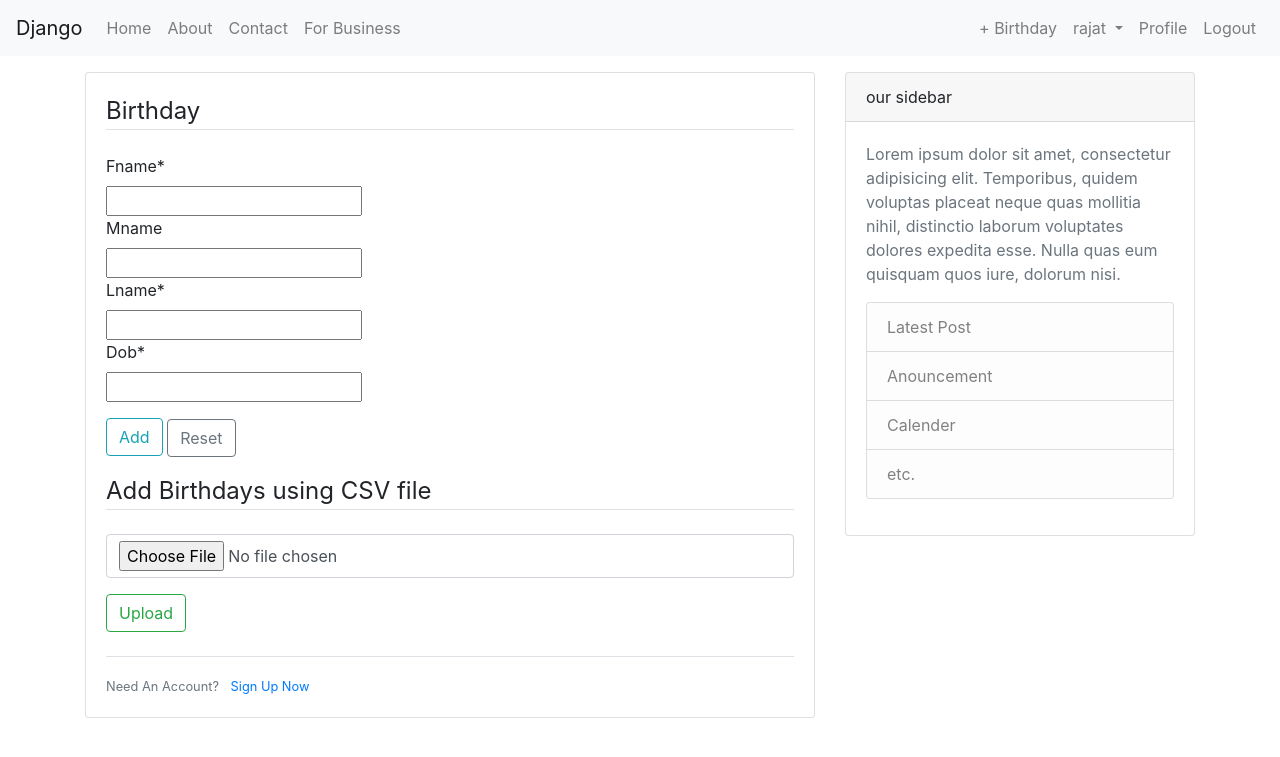
After one commit to SHUBHAM-HARINKHEDE/BReminder, a Django app: page /add_birtday/ in a window 1280 px wide. The commit adds this page. Shown: the top 757 px of the page. Run offline with Django 3.2, Linux system fonts and the light colour scheme; a user stored in the database is signed in; some libraries are stand-ins or nearby versions.

Commit message:
upcomming query

```diff
--- a/BirtdayReminder/urls.py
+++ b/BirtdayReminder/urls.py
@@ -64,8 +64,9 @@ urlpatterns = [
         name='password_change_done'),
 
     path('profile/', user_views.profile , name='profile'),
-
     path('home/', user_views.home , name='home'),
+    path('add_birtday/', user_views.add_birthday , name='add_birthday'),
+    path('home/upload_csv', user_views.upload_csv , name='upload_csv'),
     path('home/', user_views.home , name='about'),
     path('home/', user_views.home , name='contact'),
     path('home/', user_views.home , name='c-index'),
--- /dev/null
+++ b/birthday.csv
@@ -0,0 +1,4 @@
+first name,middel name,last name,date of birth
+Dikshita,,Bagade,1995-10-24
+Mohit,,Kosekar,1996-07-19
+Prathamesh,,Shaharkar,1996-12-20
--- a/user/forms.py
+++ b/user/forms.py
@@ -1,6 +1,6 @@
 from django import forms
 from django.contrib.auth.models import User
-from .models import Profile#,Education,Skill
+from .models import Profile,Birthday
 from django.contrib.auth.forms import UserCreationForm
 from django.forms import modelformset_factory
 
@@ -22,13 +22,13 @@ class ProfileUpdateForm(forms.ModelForm):
     class Meta:
         model = Profile
         fields = ['mobile','whatsapp_number','image']
+
+class BirthdayAddForm(forms.ModelForm):
+    class Meta:
+        model = Birthday
+        fields = ['fname','mname','lname','dob']
+
 '''
-class EducationAddForm(forms.ModelForm):
-    class Meta:
-        model = Education
-        fields = ['college','board','qualification','grade']
-
-
 class SkillAddForm(forms.ModelForm):
     class Meta:
         model=Skill
--- a/user/models.py
+++ b/user/models.py
@@ -22,14 +22,15 @@ class Profile(models.Model):
             img.save(self.image.path)
 
 class Birthday(models.Model):
+    user=models.ForeignKey(User,on_delete=models.CASCADE)
     fname=models.CharField(max_length=50)
-    mname=models.CharField(max_length=50,null=True)
+    mname=models.CharField(max_length=50,null=True,blank=True)
     lname=models.CharField(max_length=50)
     dob=models.DateField(auto_now=False)
 
 
     def __str__(self):
-        return self.fname+self.mname+self.lname
+        return str(self.fname or '')+str(self.mname or '')+str(self.lname or '')
 
     class Meta:
         managed = True
--- /dev/null
+++ b/user/templates/user/add_birtday.html
@@ -0,0 +1,40 @@
+{% extends 'user/base.html' %}
+{% load crispy_forms_tags %}
+{% block content %}
+	<div class="card">
+		<div class="card-body">
+			<form action="" method="POST">
+		        {% csrf_token %}
+		        <fieldset class="form-group">
+		        	<legend class="border-bottom mb-4">Birthday</legend>
+		        	{{ form | crispy }}
+		        </fieldset>
+		        <div class="form-group">
+		        	<button class="btn btn-outline-info" type="submit">Add</button>
+					<small class="text-muted">
+						<button class="btn btn-outline-secondary" type="reset">Reset</button>
+					</small>
+		        </div>
+			</form>
+
+
+            <div>
+			<form action="{% url 'upload_csv' %}", method="POST", enctype="multipart/form-data">
+				{% csrf_token %}
+				<fieldset class="form-group">
+				<legend class="border-bottom mb-4">Add Birthdays using CSV file</legend>
+				<input type='file' name='csv_file' class="form-control">
+				</fieldset>
+				<button type='submit' class='btn btn-outline-success'>Upload</button>
+			</form>
+            <br>
+			</div>
+			<div class="border-top pt-3">
+				<small class="text-muted">
+					Need An Account? <a class="ml-2" href="{% url 'register' %}">Sign Up Now</a>
+				</small>
+			</div>
+
+		</div>
+	</div>
+{% endblock content %}
--- a/user/templates/user/base.html
+++ b/user/templates/user/base.html
@@ -44,7 +44,7 @@
 		<ul class="navbar-nav " >
             {% if user.is_authenticated %}
 			<li  class="nav-item">
-				<a class="nav-link" href="">+ Birthday</a>
+				<a class="nav-link" href="{% url 'add_birthday' %}">+ Birthday</a>
 			</li>
 			<li class="nav-item dropdown">
         		<a class="nav-link dropdown-toggle" href="#" id="navbarDropdown" role="button" data-toggle="dropdown" aria-haspopup="true" aria-expanded="false">
--- a/user/views.py
+++ b/user/views.py
@@ -1,12 +1,14 @@
 from django.shortcuts import render,redirect
 from django.http import HttpResponse
 from user.models import Birthday,Profile
-import datetime
+from django.db.models import Q
+import datetime,csv,io
 from django.contrib import messages
 from django.contrib.auth.decorators import login_required
 from .forms import (UserRegisterForm ,
                     UserUpdateForm,
                     ProfileUpdateForm,
+                    BirthdayAddForm
 )
 # Create your views here.
 @login_required
@@ -16,7 +18,9 @@ def index(request):
     #tomorrow = today + datetime.timedelta(days = 1)
     print(today.day,today.month)
     today_birthdays=Birthday.objects.filter(dob__day=today.day,dob__month=today.month)
-    upcomming_birthdays=Birthday.objects.filter(dob__day__gt=today.day,dob__month__gt=today.month)
+    criterion1 = Q(dob__day__gt=today.day,dob__month=today.month)
+    criterion2 = Q(dob__month__gt=today.month)
+    upcomming_birthdays= Birthday.objects.filter(criterion1 & criterion2)
     print("Birthdays\nToday:")
     for b in today_birthdays:
         print(b)
@@ -29,12 +33,23 @@ def index(request):
 @login_required
 def home(request):
     today = datetime.date.today()
-    #yesterday = today - datetime.timedelta(days = 1)
-    #tomorrow = today + datetime.timedelta(days = 1)
+    nextday = today + datetime.timedelta(days = 1)
+    nexr30thday = today + datetime.timedelta(days = 20)
     print(today.day,today.month)
-    today_birthdays=Birthday.objects.filter(dob__day=today.day,dob__month=today.month)
-    upcomming_birthdays=Birthday.objects.filter(dob__day__gt=today.day,dob__month__gt=today.month)
-    recent_birthdays=Birthday.objects.filter(dob__day__lt=today.day,dob__month__lt=today.month)
+    #today
+    today_birthdays=Birthday.objects.filter(dob__day=today.day,dob__month=today.month,user=request.user)
+    #upcomming
+    criterion1 = Q(dob__day__gt=today.day,dob__month=today.month)
+    criterion2 = Q(dob__month__gt=today.month)
+    #criterion3 = Q(dob__month__lt=today.month)
+    upcomming_birthdays1= Birthday.objects.filter(criterion1).order_by('dob__month','dob__day')
+    upcomming_birthdays2=Birthday.objects.filter(criterion2).order_by('dob__month','dob__day')
+    upcomming_birthdays3=Birthday.objects.filter(criterion3).order_by('dob__month','dob__day')
+    upcomming_birthdays=upcomming_birthdays1 | upcomming_birthdays2 #|upcomming_birthdays3
+
+    print(type(upcomming_birthdays))
+    #upcomming_birthdays=Birthday.objects.filter(dob__day__range=[nextday.day,nexr30thday.day],user=request.user)
+    recent_birthdays=Birthday.objects.filter(dob__day__lt=today.day,dob__month__lt=today.month,user=request.user)
     print(today_birthdays,upcomming_birthdays)
     context={
         'today_birthdays' : today_birthdays,
@@ -78,3 +93,46 @@ def profile(request):
        }
 
     return render(request,'user/profile.html',context)
+def add_birthday(request):
+    if request.method == 'POST':
+        b_form = BirthdayAddForm(request.POST, instance=request.user)
+
+        if b_form.is_valid():
+            b_form.save()
+            messages.success(request, f'Your Profile has been Updated!')
+            return redirect('home')
+
+    else:
+        b_form = BirthdayAddForm(instance=request.user)
+
+    context = {
+        'form' : b_form,
+       }
+
+    return render(request,'user/add_birtday.html',context)
+
+def upload_csv(request):
+    print('check-1')
+    if request.method == 'POST':
+        try:
+            csv_file = request.FILES['csv_file']    # let's check if it is a csv file
+            print('check-2')
+            data_set = csv_file.read().decode('UTF-8')    # setup a stream which is when we loop through each line we are able to handle a data in a stream
+            print('check-3')
+            io_string = io.StringIO(data_set)
+            print('check-4')
+            next(io_string)
+            print('check-5')
+            for row in csv.reader(io_string, delimiter=',', quotechar="|"):
+                _, created=Birthday.objects.update_or_create(
+                        fname=row[0],
+                        mname =row[1],
+                        lname=row[2],
+                        dob=row[3],
+                        user=request.user
+                        )
+            messages.success(request, f'birthays has been added.')
+        except Exception as e:
+            print(e)
+            messages.error(request, f'Error occured while adding birthays, please try again!',extra_tags="danger")
+    return redirect('add_birthday')
```
Also changed, not shown: db.sqlite3, user/admin.py (line endings or trailing spaces), user/migrations/0001_initial.py, user/migrations/0002_profile.py (deleted), user/migrations/0003_auto_20200706_0657.py (deleted), user/migrations/0004_auto_20200706_0704.py (deleted).
